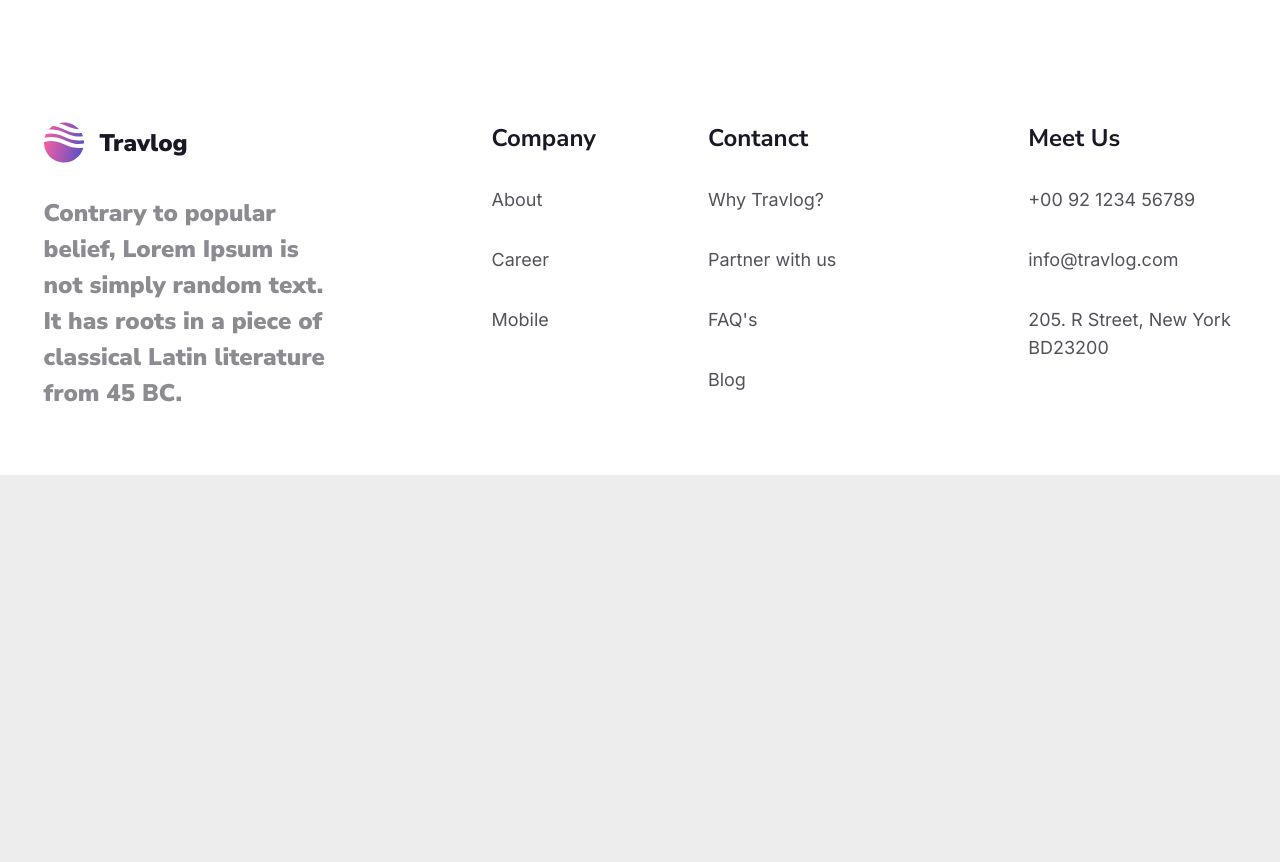
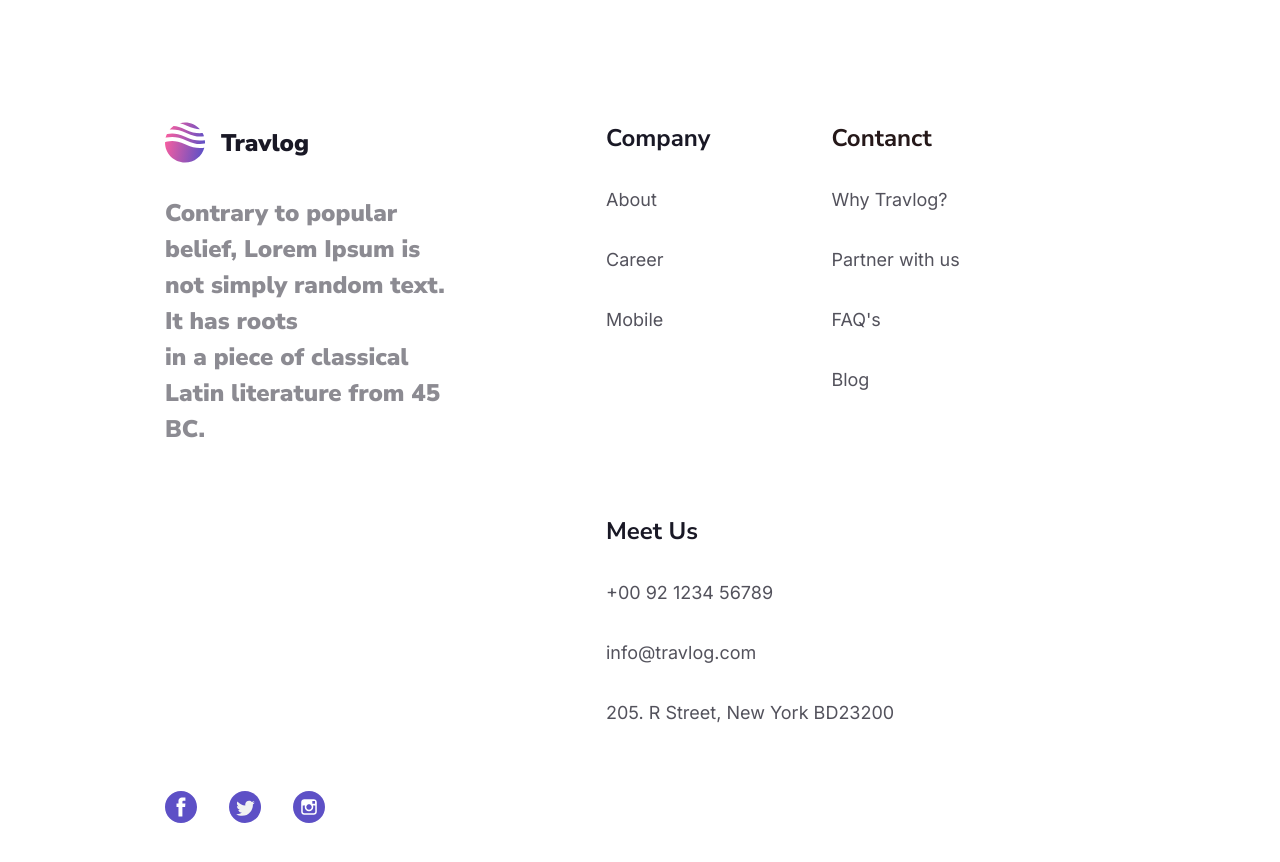
Before and after one commit to IdrisGit/travlog-nextjs, a Next.js app: page / in a window 1280 px wide. Shown: the part 3240-4102 px from the top of the page. Before the commit the page ends 3715 px from the top, so only its background shows below. Built offline with nearby package versions, Linux system fonts and the light colour scheme.

Commit message:
feat: adding social links in footer

```diff
--- a/app/Footer.tsx
+++ b/app/Footer.tsx
@@ -1,9 +1,13 @@
 import Image from 'next/image';
 import Link from 'next/link';
+import { Facebook } from '@/components/svgs/Facebook';
+import { Twitter } from '@/components/svgs/Twitter';
+import { Instagram } from '@/components/svgs/Instagram';
 
 export const Footer = () => {
   return (
-    <footer className='m-auto flex w-fit flex-col flex-wrap items-start justify-between gap-40 font-nunito xl:flex-row'>
+    <footer className='m-auto flex w-full flex-col gap-16 px-[165px] font-nunito'>
+      <div className='flex flex-row items-start justify-between gap-[153px]'>
         <div className='flex flex-col gap-8 xl:max-w-72'>
           <div className='flex flex-row items-center gap-4'>
             <Image
@@ -16,12 +20,12 @@ export const Footer = () => {
           </div>
           <div>
             <p className='w-full text-2xl font-[900] leading-9 text-[#19182580]'>
-            Contrary to popular belief, Lorem Ipsum is not simply random text. It has roots in a
-            piece of classical Latin literature from 45 BC.
+              Contrary to popular belief, Lorem Ipsum is not simply random text. It has roots <br />
+              in a piece of classical Latin literature from 45 BC.
             </p>
           </div>
         </div>
-      <div className='flex h-full flex-1 flex-col flex-wrap justify-center gap-28 xl:flex-row'>
+        <div className='flex h-full flex-1 flex-col flex-wrap justify-center gap-[121px] xl:flex-row'>
           <div className='flex h-full flex-col gap-8'>
             <h6 className='text-2xl font-bold text-[#191825]'>Company</h6>
             <ul className='flex flex-col gap-8 font-inter text-lg text-[#191825BF]'>
@@ -37,7 +41,7 @@ export const Footer = () => {
             </ul>
           </div>
           <div className='flex flex-1 flex-col gap-8'>
-          <h6 className='text-2xl font-bold text-[#191825]'>Contanct</h6>
+            <h6 className='text-2xl font-bold text-[#251819]'>Contanct</h6>
             <ul className='flex flex-col gap-8 font-inter text-lg text-[#191825BF]'>
               <li>
                 <Link href='#'>Why Travlog?</Link>
@@ -68,6 +72,18 @@ export const Footer = () => {
             </ul>
           </div>
         </div>
+      </div>
+      <div className='flex flex-row gap-8'>
+        <Link href='#'>
+          <Facebook />
+        </Link>
+        <Link href='#'>
+          <Twitter />
+        </Link>
+        <Link href='#'>
+          <Instagram />
+        </Link>
+      </div>
     </footer>
   );
 };
--- a/app/globals.css
+++ b/app/globals.css
@@ -23,7 +23,7 @@
 
 @layer base {
   body {
-    @apply m-auto max-w-screen-2xl bg-[#EDEDED];
+    @apply m-auto max-w-[1440px] bg-[#EDEDED];
   }
 }
 
--- /dev/null
+++ b/components/svgs/Facebook.tsx
@@ -0,0 +1,25 @@
+import React from 'react';
+
+interface IconProps extends React.SVGProps<SVGSVGElement> {}
+
+export const Facebook = React.forwardRef<SVGSVGElement, IconProps>(
+  ({ className, ...props }, ref) => (
+    <svg
+      ref={ref}
+      className={className}
+      {...props}
+      width='32'
+      height='32'
+      viewBox='0 0 32 32'
+      fill='none'
+      xmlns='http://www.w3.org/2000/svg'
+    >
+      <path
+        d='M16 0C7.1808 0 0 7.1808 0 16C0 24.8192 7.1808 32 16 32C24.8192 32 32 24.8256 32 16C32 7.1744 24.8256 0 16 0ZM20.4352 9.4912C20.4352 9.6256 20.3264 9.7344 20.192 9.7344H18.2656C17.792 9.7344 17.408 10.1184 17.408 10.592V12.608H20.1472C20.1536 12.608 20.16 12.608 20.1664 12.608C20.3008 12.6208 20.3968 12.736 20.384 12.8704L20.1408 15.712C20.128 15.84 20.0256 15.936 19.8976 15.936H17.4016V25.3632C17.4016 25.4976 17.2928 25.6064 17.1584 25.6064H13.7152C13.5808 25.6064 13.472 25.4976 13.472 25.3632V16.0768V15.9232H11.7504C11.616 15.9232 11.5072 15.8144 11.5072 15.68V12.8384C11.5072 12.704 11.616 12.5952 11.7504 12.5952H13.472V9.856C13.472 7.9488 15.0208 6.4 16.928 6.4H20.1792C20.3136 6.4 20.4224 6.5088 20.4224 6.6432V9.4912H20.4352Z'
+        fill='#5D50C6'
+      />
+    </svg>
+  ),
+);
+
+Facebook.displayName = 'Facebook';
--- /dev/null
+++ b/components/svgs/Instagram.tsx
@@ -0,0 +1,29 @@
+import React from 'react';
+
+interface IconProps extends React.SVGProps<SVGSVGElement> {}
+
+export const Instagram = React.forwardRef<SVGSVGElement, IconProps>(
+  ({ className, ...props }, ref) => (
+    <svg
+      ref={ref}
+      className={className}
+      {...props}
+      width='32'
+      height='32'
+      viewBox='0 0 32 32'
+      fill='none'
+      xmlns='http://www.w3.org/2000/svg'
+    >
+      <path
+        d='M16 32C24.8366 32 32 24.8366 32 16C32 7.16344 24.8366 0 16 0C7.16344 0 0 7.16344 0 16C0 24.8366 7.16344 32 16 32Z'
+        fill='#5D50C6'
+      />
+      <path
+        d='M20.8 8.19995H11.2C9.53328 8.19995 8.19995 9.53328 8.19995 11.2V20.8C8.19995 22.4666 9.53328 23.8 11.2 23.8H20.8C22.4666 23.8 23.8 22.4666 23.8 20.8V11.1999C23.8 9.53328 22.4666 8.19995 20.8 8.19995ZM21.6666 9.99995H22V12.6666H19.3333V9.99995H21.6666ZM13.8 14.4C14.2666 13.7333 15.1333 13.2666 16 13.2666C16.8666 13.2666 17.7333 13.7333 18.2 14.4C18.5333 14.8666 18.7333 15.4 18.7333 16C18.7333 17.5333 17.4666 18.7333 16 18.7333C14.5333 18.7333 13.2666 17.5333 13.2666 16C13.2666 15.4 13.4666 14.8666 13.8 14.4ZM22.2666 20.8C22.2666 21.6 21.6 22.2666 20.8 22.2666H11.2C10.4 22.2666 9.73329 21.6 9.73329 20.8V14.4H12.0666C11.8666 14.8666 11.7333 15.4666 11.7333 16C11.7333 18.3333 13.6666 20.2666 16 20.2666C18.3333 20.2666 20.2666 18.3333 20.2666 16C20.2666 15.4666 20.1333 14.8666 19.9333 14.4H22.2666L22.2666 20.8Z'
+        fill='white'
+      />
+    </svg>
+  ),
+);
+
+Instagram.displayName = 'Instagram';
--- /dev/null
+++ b/components/svgs/Twitter.tsx
@@ -0,0 +1,29 @@
+import React from 'react';
+
+interface IconProps extends React.SVGProps<SVGSVGElement> {}
+
+export const Twitter = React.forwardRef<SVGSVGElement, IconProps>(
+  ({ className, ...props }, ref) => (
+    <svg
+      ref={ref}
+      className={className}
+      {...props}
+      width='32'
+      height='32'
+      viewBox='0 0 32 32'
+      fill='none'
+      xmlns='http://www.w3.org/2000/svg'
+    >
+      <path
+        d='M16 32C24.8366 32 32 24.8366 32 16C32 7.16344 24.8366 0 16 0C7.16344 0 0 7.16344 0 16C0 24.8366 7.16344 32 16 32Z'
+        fill='#5D50C6'
+      />
+      <path
+        d='M25.8006 11.4988C25.115 11.8028 24.3774 12.0084 23.6039 12.1003C24.3937 11.6271 24.9998 10.8784 25.2858 9.98483C24.5468 10.4232 23.728 10.7412 22.8572 10.9126C22.1596 10.1697 21.1656 9.70532 20.065 9.70532C17.9532 9.70532 16.2405 11.418 16.2405 13.5298C16.2405 13.8295 16.2745 14.1213 16.3401 14.4014C13.1616 14.242 10.3434 12.7195 8.45699 10.405C8.12785 10.9697 7.93904 11.6271 7.93904 12.3279C7.93904 13.6544 8.61471 14.8255 9.64035 15.5112C9.01373 15.4915 8.42362 15.3195 7.90824 15.0323C7.90795 15.0485 7.90795 15.0648 7.90795 15.0808C7.90795 16.9338 9.22679 18.4794 10.976 18.8305C10.6554 18.9183 10.3169 18.9648 9.96863 18.9648C9.72163 18.9648 9.48234 18.9412 9.24903 18.8967C9.73561 20.4157 11.1477 21.5215 12.8216 21.5526C11.5125 22.5785 9.86367 23.1897 8.07138 23.1897C7.76335 23.1897 7.45817 23.1718 7.15955 23.1361C8.85116 24.2216 10.8619 24.8545 13.0216 24.8545C20.0561 24.8545 23.9031 19.027 23.9031 13.9727C23.9031 13.807 23.8994 13.6419 23.892 13.4781C24.6398 12.9391 25.2881 12.2657 25.8006 11.4988Z'
+        fill='#F1F2F2'
+      />
+    </svg>
+  ),
+);
+
+Twitter.displayName = 'Twitter';
```
Lines whose indentation alone changed are shown as unchanged.
